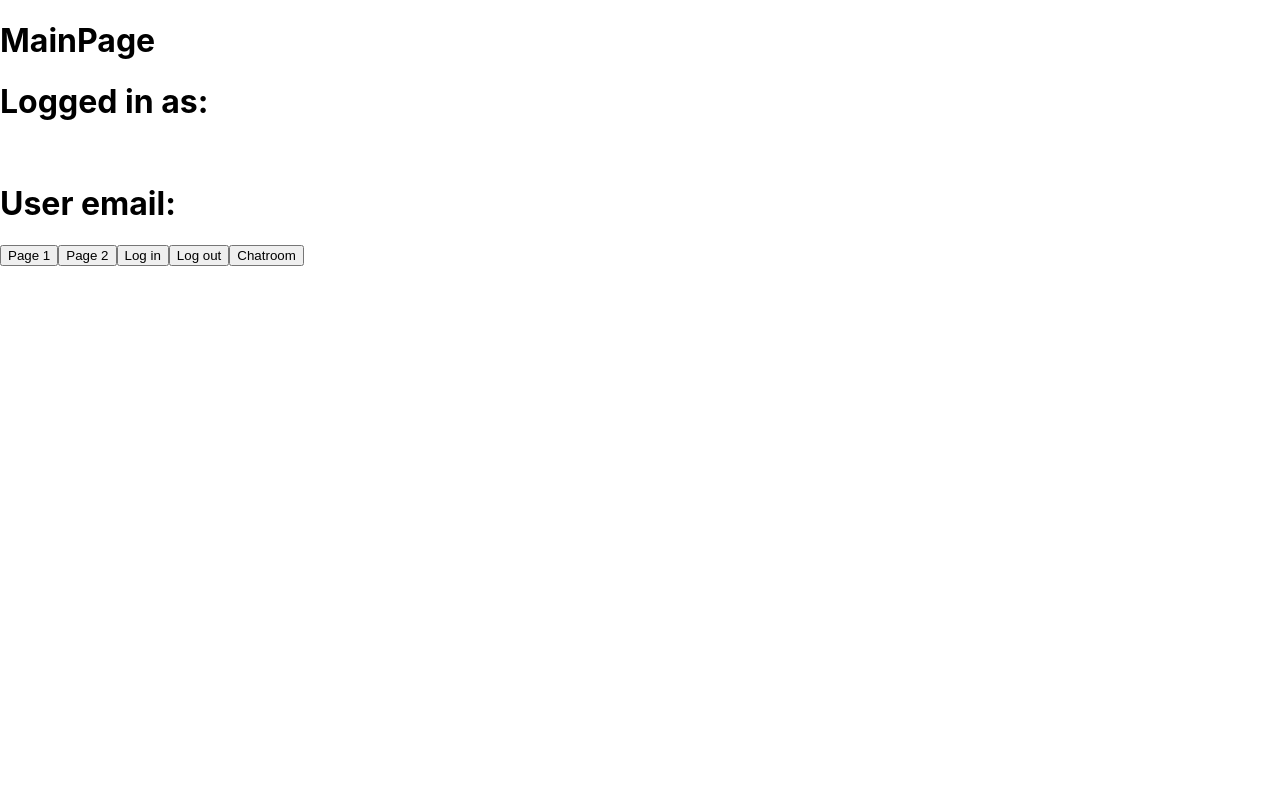
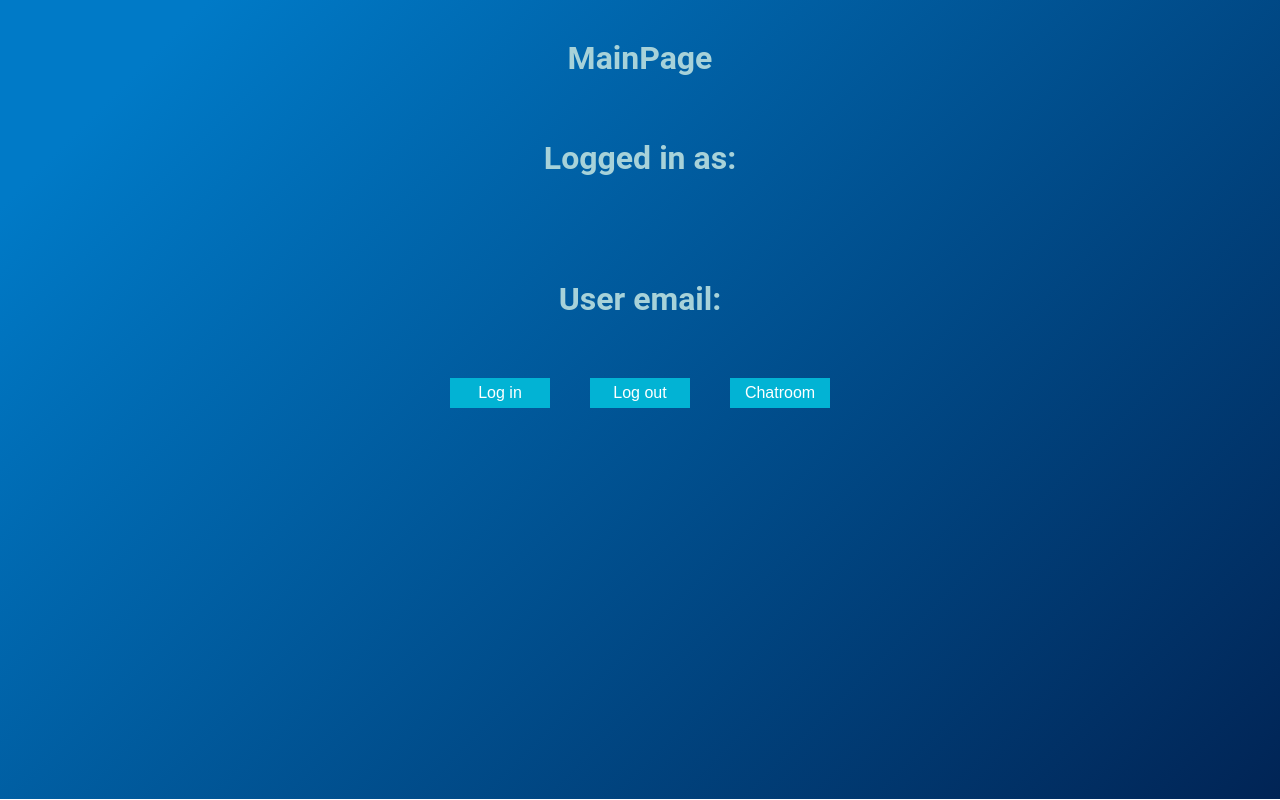
Before and after one commit to Bamboozle-jpg/ACMHacks2023, a React (Create React App) app: page / in a window 1280 px wide. Built offline with nearby package versions, Linux system fonts and the light colour scheme; no server answers.

Commit message:
main page formatting

```diff
--- a/src/App.css
+++ b/src/App.css
@@ -79,3 +79,25 @@
 .openButton {
     user-select: none;
 }
+
+.mainPageTurn {
+    display: flex;
+    justify-content: center;
+    width: 100%;
+    margin-top: 40px;
+}
+
+#mainPageButton {
+    height:30px;
+    width:100px;
+    top:50%;
+    margin: 20px;
+    background-color:  rgb(2, 179, 212); /* Green */
+    border: none;
+    color: white;
+    text-align: center;
+    text-decoration: none;
+    display: inline-block;
+    font-size: 16px;
+
+}
--- a/src/pages/MainPage.jsx
+++ b/src/pages/MainPage.jsx
@@ -37,25 +37,25 @@
 
 
   return (
-    <div>
-      <h1>
+    <div id='background'>
+      <h1 id='title'>
         MainPage
         {/* BEGIN YOUR MAINPAGE EDITING HERE */}
       </h1>
 
-      <h1>
+      <h1 id ='title'>
         Logged in as: { User?.displayName }
       </h1>
       <br></br>
-      <h1>
+      <h1 id ='title'>
         User email: { User?.email }
       </h1>
+      <div class='mainPageTurn'>
 
-      <button onClick={ () => nav( "1" ) }>Page 1</button>
-      <button onClick={ () => nav( "2" ) }>Page 2</button>
-      <button onClick={ HandleSignIn }>Log in</button>
-      <button onClick={ HandleSignOut }>Log out</button>
-      <button onClick={ () => nav( "/chatroom" ) }>Chatroom</button>
+        <button onClick={ HandleSignIn }id='mainPageButton'>Log in</button>
+        <button onClick={ HandleSignOut }id='mainPageButton'>Log out</button>
+        <button onClick={ () => nav( "/chatroom" ) }id='mainPageButton'>Chatroom</button>
+      </div>
     </div>
   )
 }
```
